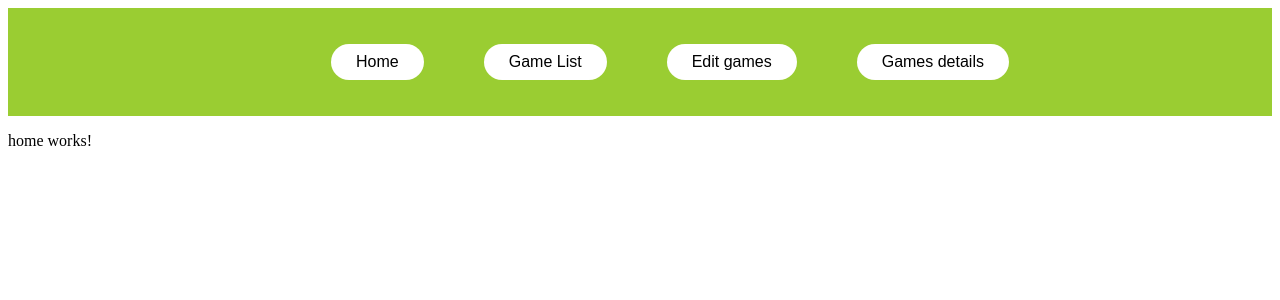
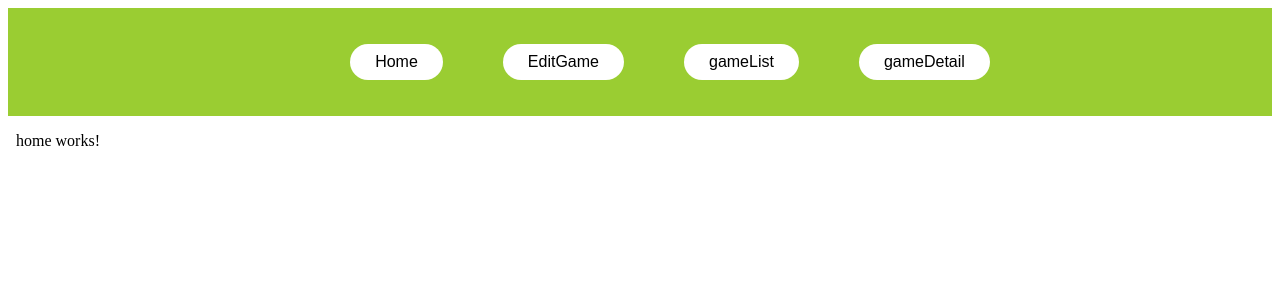
Before and after one commit to davidecarizzoni/Esercitazione, an Angular app: page /home in a window 1280 px wide. Shown: the top 300 px of the page. Built offline with nearby package versions, Linux system fonts and the light colour scheme.

Commit message:
creazione menu con routing

```diff
--- a/src/app/app.component.html
+++ b/src/app/app.component.html
@@ -11,6 +11,3 @@
         <app-game-detail *ngSwitchCase="4" [gameId]="gameIdForDetail"></app-game-detail>
     </div>
  -->
-
-<!-- Utilizzo della direttiva router outlet per caricare il componente in base alla visualizzazione corrente -->
-<router-outlet></router-outlet>
--- a/src/app/app.component.ts
+++ b/src/app/app.component.ts
@@ -12,7 +12,7 @@ export class AppComponent {
 
   showDetailPage(id:number){
     this.gameIdForDetail = id;
-    this.componentToShow = 4;
+    this.componentToShow = 4; //sappaimo che per visualizzare il dettaglio dobbiamo visualizzare il componennte 4
   }
 
 }
--- a/src/app/components/game-detail/game-detail.component.html
+++ b/src/app/components/game-detail/game-detail.component.html
@@ -1,2 +1,5 @@
+<!-- Uso il safe navigator, perchè non so se esiste l'oggetto. Se non c'è non vado a chiamare la sua proprietà -->
+
+
 <p>Nome: {{game?.nome}}</p>
 <p>Genere: {{game?.genere}}</p>
--- a/src/app/components/game-detail/game-detail.component.ts
+++ b/src/app/components/game-detail/game-detail.component.ts
@@ -9,7 +9,7 @@ import { GameListService } from 'src/app/services/game-list.service';
 })
 export class GameDetailComponent implements OnInit {
 
-  @Input()
+  @Input() //
   gameId:number;
 
   game:GameItem;
@@ -18,6 +18,7 @@ export class GameDetailComponent implements OnInit {
   constructor(private gameListService: GameListService) { }
 
   ngOnInit(): void {
+    //utilizzo metodo creato nel service,dato in ingresso l'id, ci ritorna il gioco da visualizzare.
     this.game = this.gameListService.getGameItem(this.gameId);
   }
 
--- a/src/app/components/menu/menu.component.html
+++ b/src/app/components/menu/menu.component.html
@@ -1,11 +1,19 @@
+<!-- Utilizzo della direttiva router outlet per caricare il componente in base alla visualizzazione corrente -->
 <header>
+    <!-- RouterLink: valorizzato con il path che si desidera raggiungere-->
+    <!-- RouterLinkActive: permette l'associazione di classi css -->
     <nav>
         <ul class="nav_links">
-            <li *ngFor="let menuItem of menuList" [class.active]="menuItem.selected">
-                <button (click)="selectedComponent(menuItem.id)">
-                    {{menuItem.description}}
-                </button>
-            </li>
+               <li> <button routerLink="/home"> Home </button> </li>
+               <li> <button routerLink="/editGame"> EditGame </button> </li>
+               <li> <button routerLink="/gameList">gameList </button> </li>
+               <li> <button routerLink="/gameDetail"> gameDetail </button> </li>
         </ul>
     </nav>
 </header>
+<body>
+    <router-outlet></router-outlet>
+</body>
+<footer>
+
+</footer>
```
Also changed, not shown: src/app/app-routing.module.ts (+6 -6 lines).
